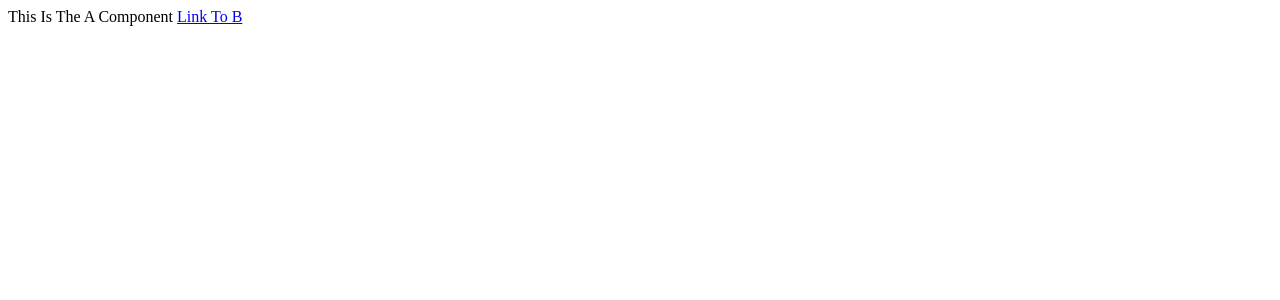
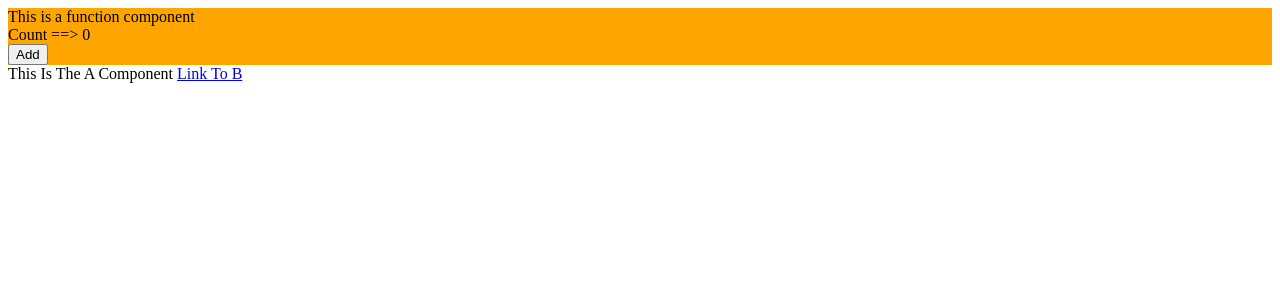
Before and after one commit to Howlcn1997/hello-webpack-react, a React app: page / in a window 1280 px wide. Shown: the top 300 px of the page. Built offline with nearby package versions, Linux system fonts and the light colour scheme.

Commit message:
feat: lazy

```diff
--- a/src/App.js
+++ b/src/App.js
@@ -12,16 +12,14 @@ const PAGES = [
   {
     path: "/",
     params: { exact: true },
-    component: withLazy(() => import("@components/A")),
+    component: withLazy(() => import(/* webpackChunkName: "pages" */"@components/A")),
   },
   {
     path: "/b",
     params: { exact: true },
-    component: withLazy(() => import("@components/B")),
+    component: withLazy(() => import(/* webpackChunkName: "pages" */"@components/B")),
   },
 ];
-
-console.log("import", import("@components/A"));
 
 function App() {
   return (
--- a/src/components/A/index.js
+++ b/src/components/A/index.js
@@ -1,10 +1,12 @@
 import React from "react";
 import { Link } from "react-router-dom";
+import Fun from "../FunctionComponent";
 
 export default () => {
   return (
     <div>
-      This Is The A Component <Link to="/b">Link To B </Link>
+      <Fun />
+      This Is The A Component <Link to="/b">Link To B</Link>
     </div>
   );
 };
```
Also changed, not shown: src/components/Expensive/index.js (added, +14 -0 lines).
